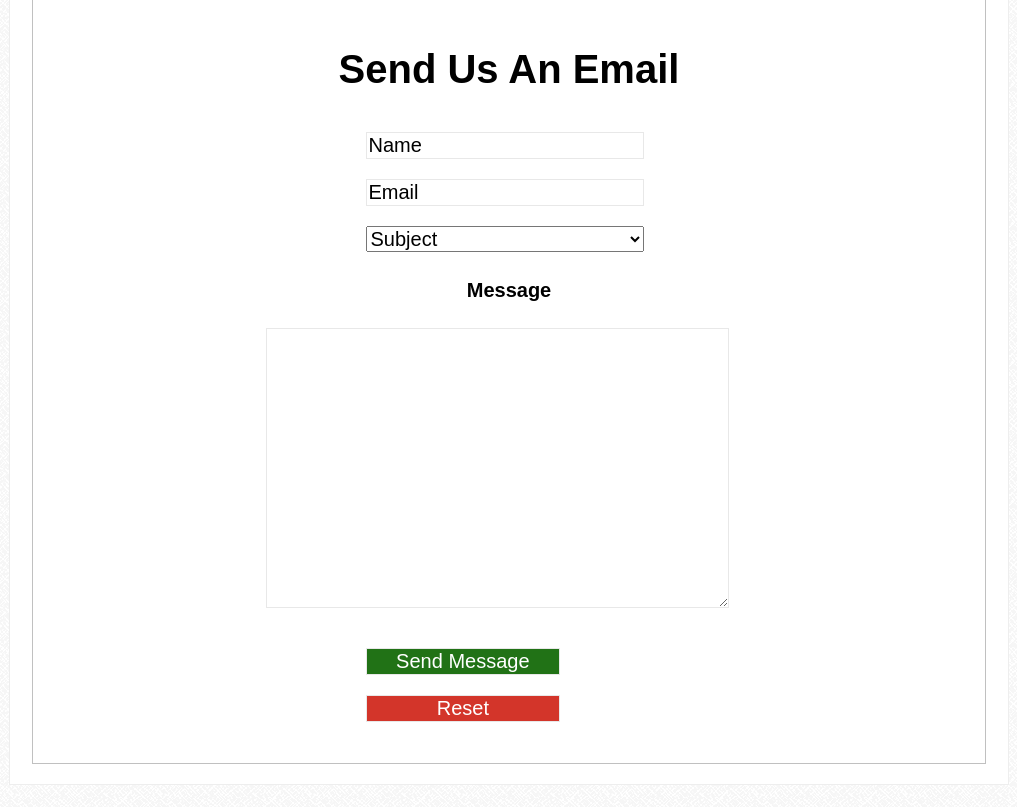
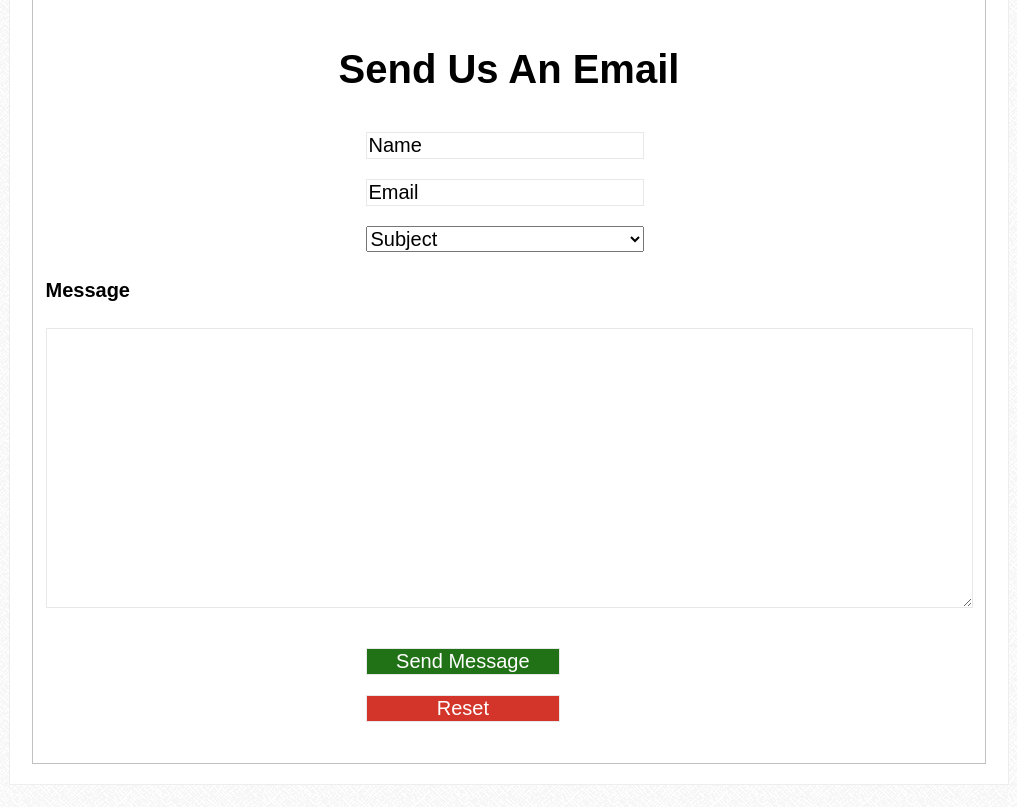
Before and after one commit to mv2sa/bolhufasLaw, a PHP site: page /contactUs.html in a window 1280 px wide. Shown: the part 730-1537 px from the top of the page, without its empty margins (131-1148 px from the left). Run offline with PHP 8.4, Linux system fonts and the light colour scheme; some libraries are stand-ins or nearby versions; some web fonts are replaced.

Commit message:
Changed textarea size and position

```diff
--- a/css/main.css
+++ b/css/main.css
@@ -682,9 +682,8 @@ main {
         margin-left: 16em;
     }
     .cu-form textarea {
-        width: 50%;
+        width: 100%;
         height: 14em;
-        margin-left: 11em;
     }
     .cu-emailBtn {
         display: block;
@@ -693,7 +692,7 @@ main {
         padding: 0 0 5em 0;
     }
     .cu-form h4 {
-        text-align: center;
+        text-align: left;
     }
     /* footer */
     #f-footer {
```
